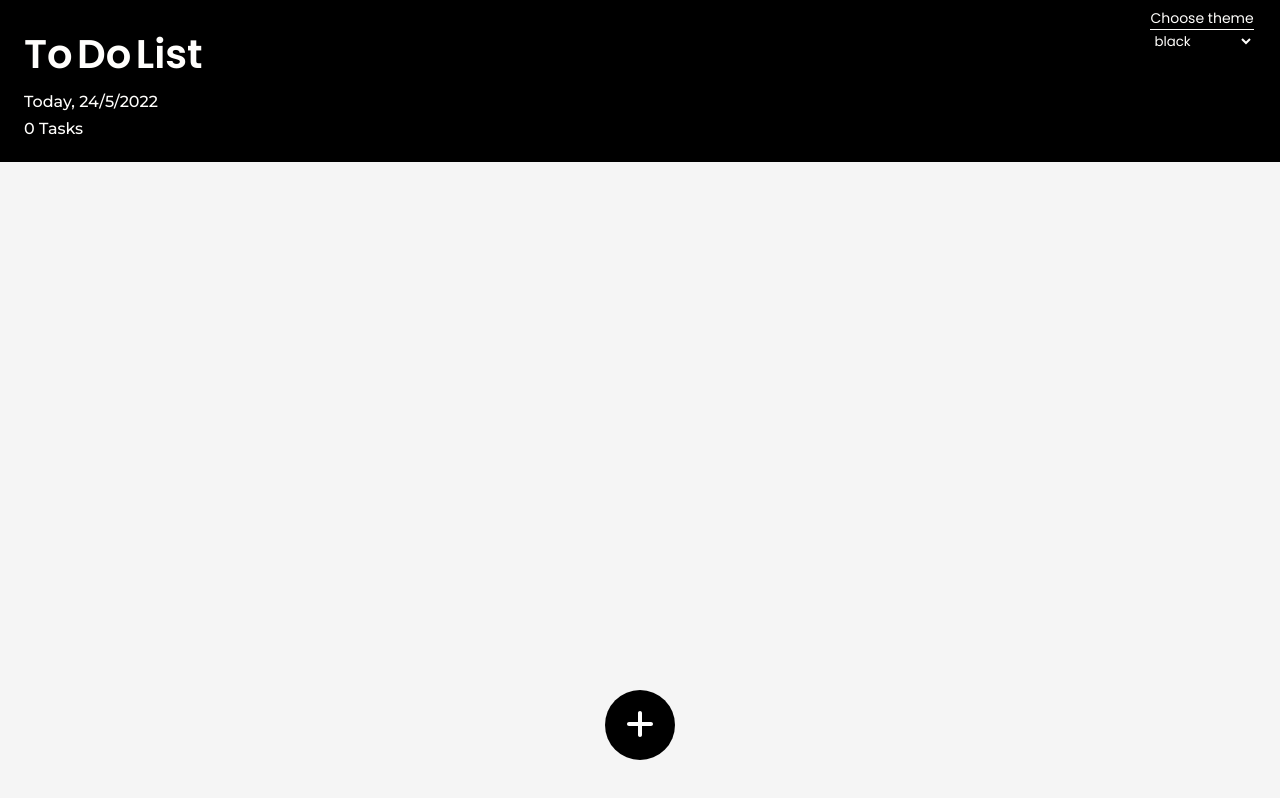
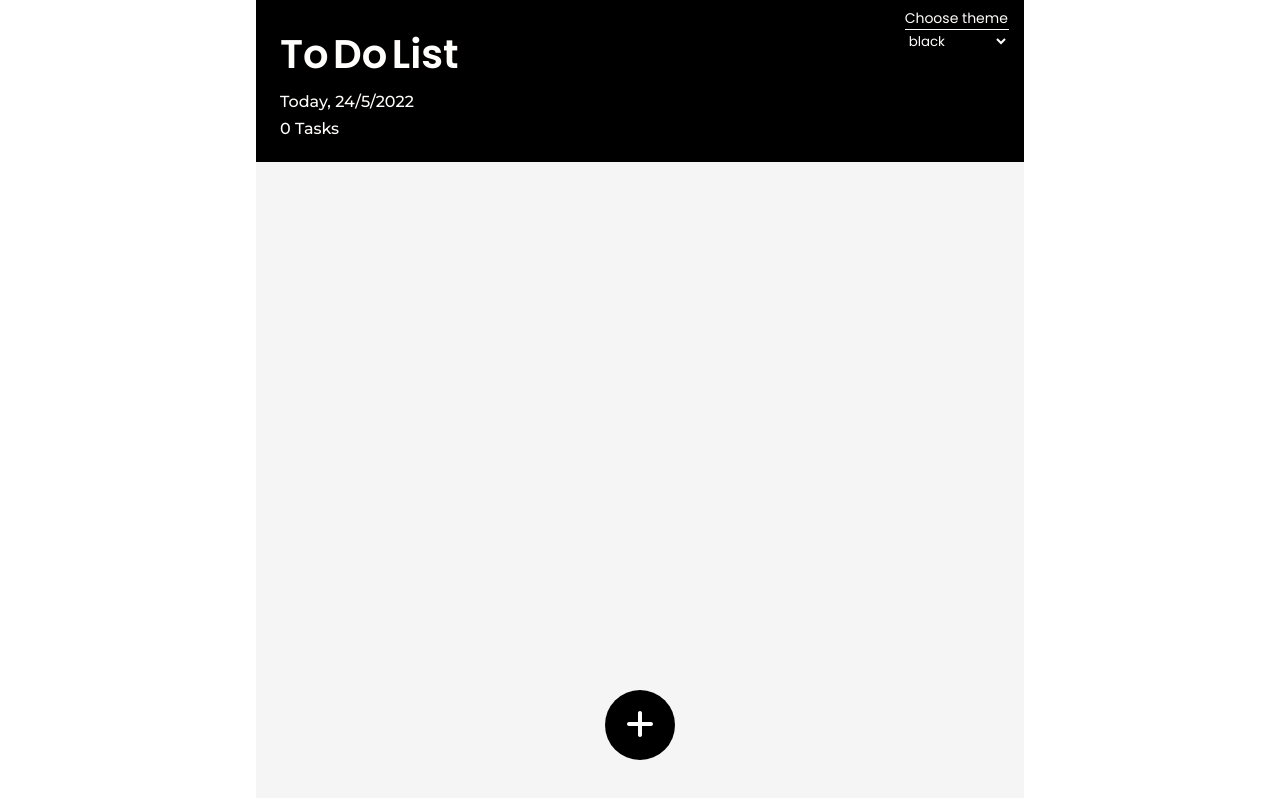
Before and after one commit to JoAnnSutojo/To-Do-List-App, a React (Create React App) app: page / in a window 1280 px wide. Shown: the top 798 px of the page. Built offline with nearby package versions, Linux system fonts and the light colour scheme.

Commit message:
added breakpoint and centered

```diff
--- a/src/App.css
+++ b/src/App.css
@@ -1,16 +1,23 @@
+body {
+  width: 100vw;
+  display: flex;
+  flex-direction: column;
+  justify-content: center;
+  align-items: center;
+}
+
 .App {
-  width: 100vw;
+  max-width: 768px;
   min-height: 100vh;
 }
 
 /* HEADER */
 
 .header-conta {
-  width: 100vw;
+  max-width: 768px;
   height: 10%;
   padding: 1.5rem;
   color: #fffefc;
-  /* text-shadow: #000 0px 0px 1px; */
   position: relative;
 }
 
@@ -94,7 +101,7 @@ h1 {
 }
 
 .tasks-conta {
-  width: 100vw;
+  max-width: 768px;
   /* position: relative; */
   display: flex;
   flex-direction: column;
```
